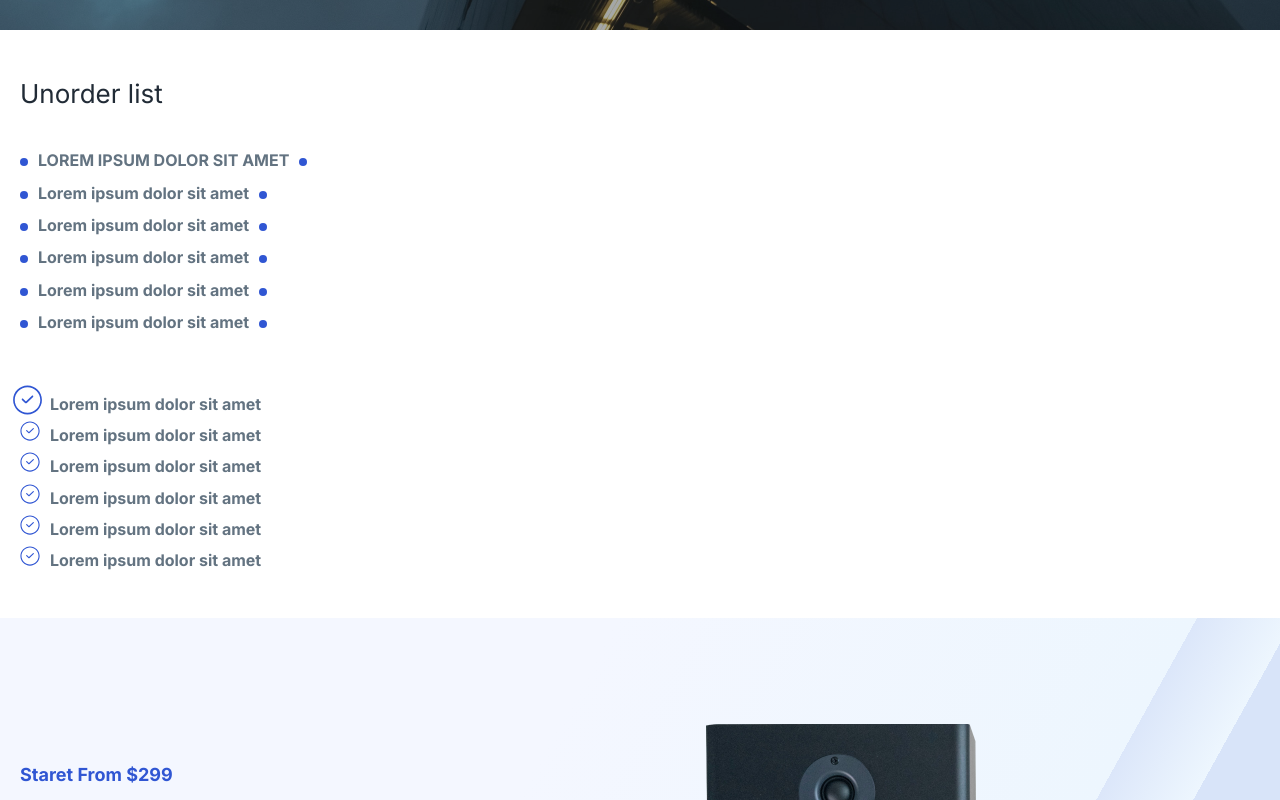
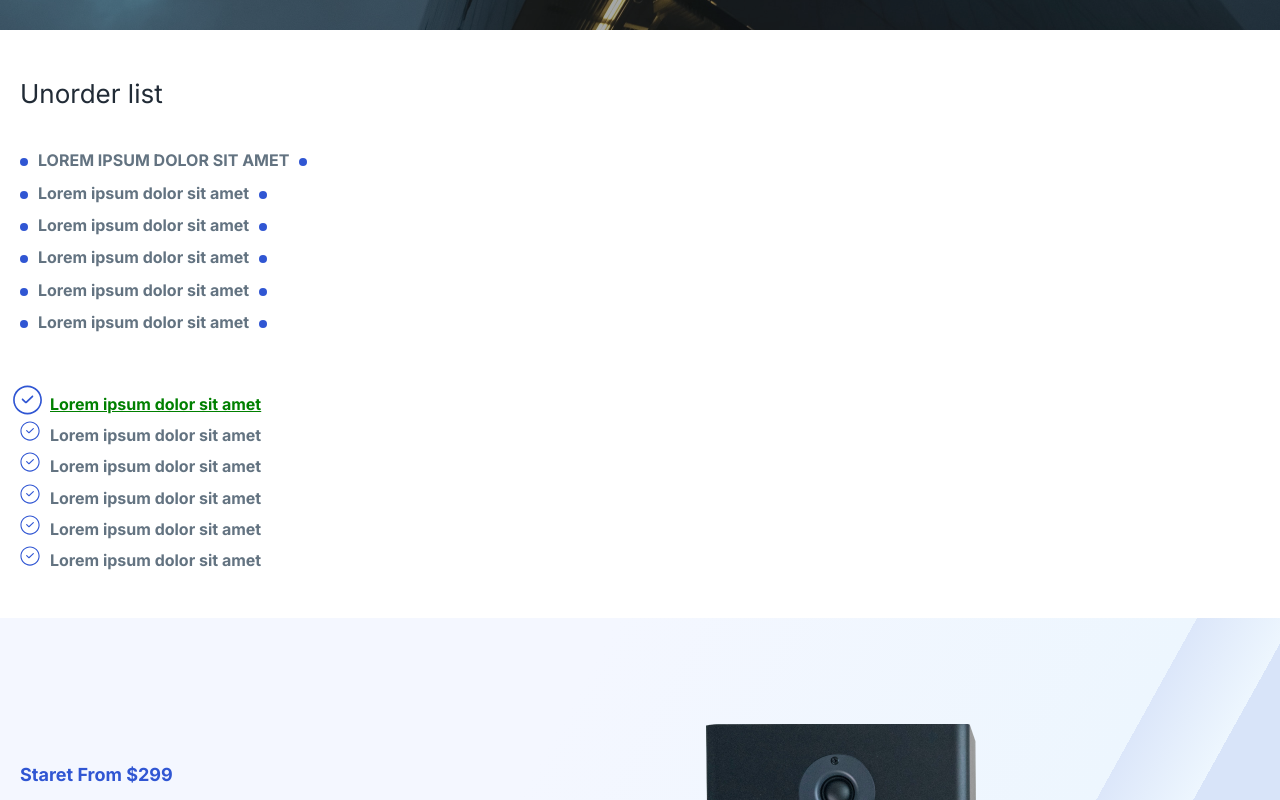
Before and after one commit to Yurkesh93/lessons, a plain HTML site: page lesson_8/index.html in a window 1280 px wide. In both pictures the pointer is over the item 640 px from the left and 970 px from the top of the page. Shown: the part 570-1370 px from the top of the page. Drawn offline with Linux system fonts and the light colour scheme.

Commit message:
Add files via upload

```diff
--- a/lesson_8/css/style.css
+++ b/lesson_8/css/style.css
@@ -137,7 +137,10 @@ li {
 .item-2 li:not(:last-child) {
 	margin-bottom: 10px;
 }
-
+.item-2 li:hover {
+	color: green;
+	text-decoration: underline;
+}
 /* --------------------------------------------------------*/
 
 .shop {
```
